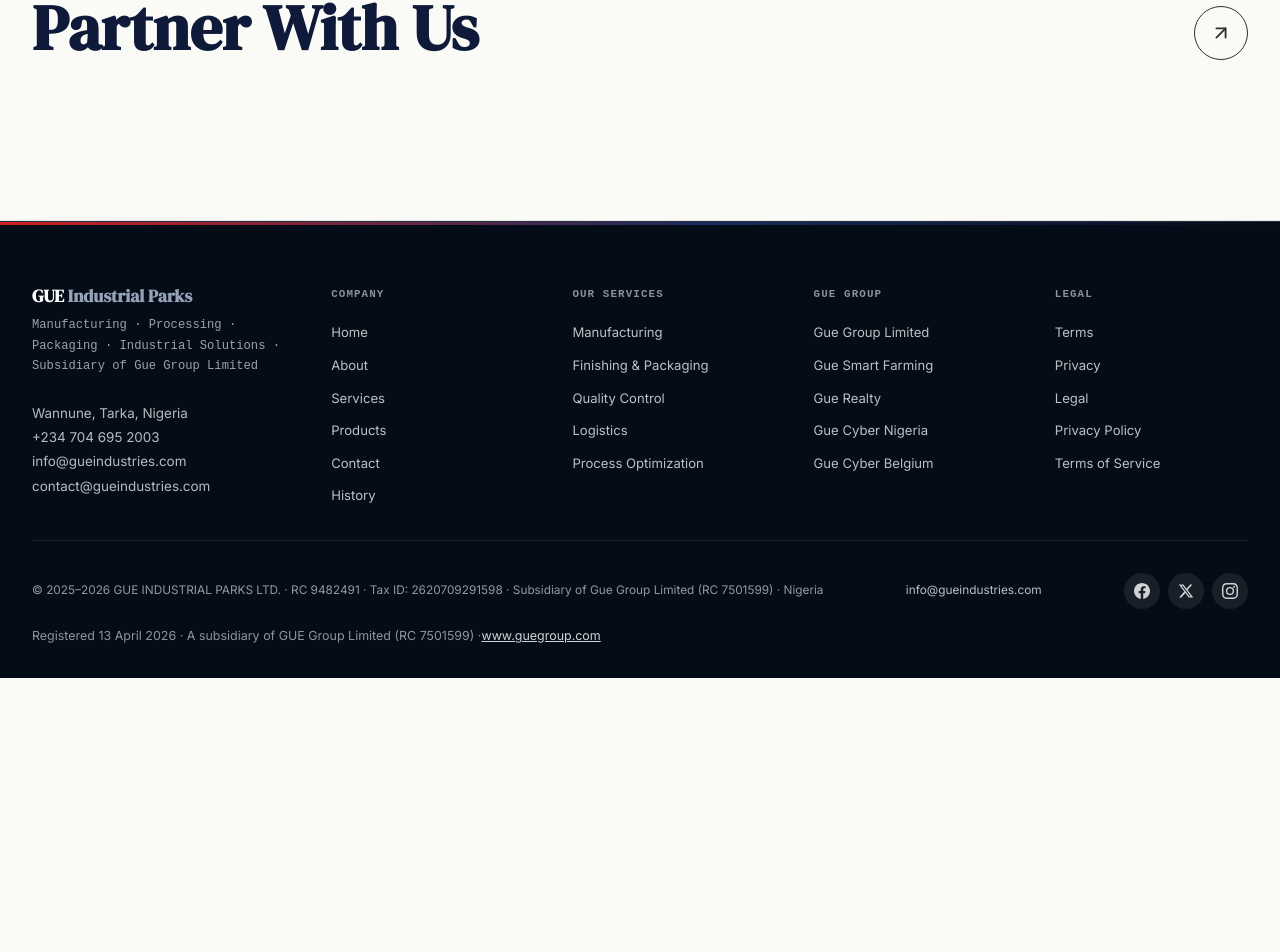
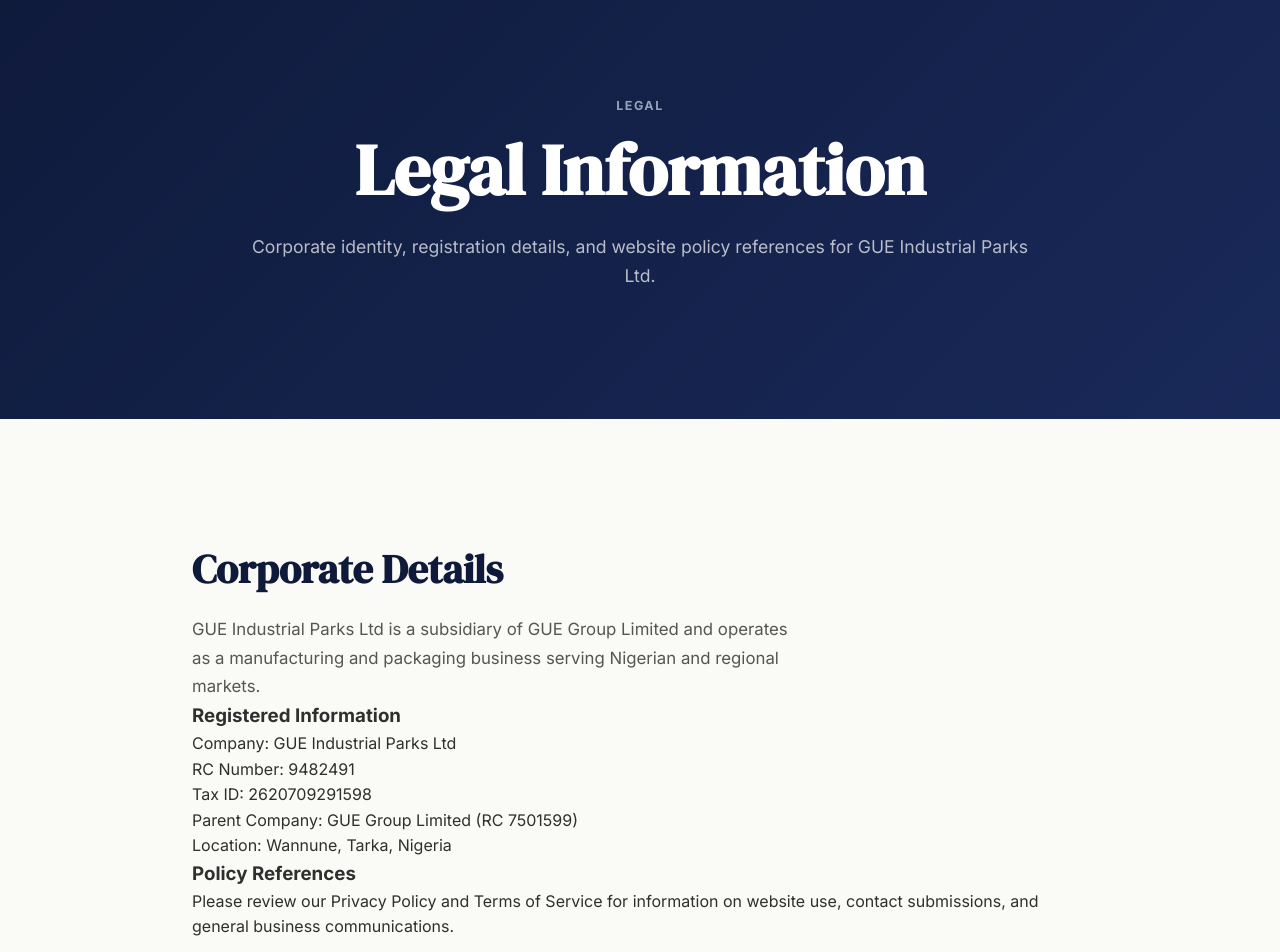
Before and after one commit to GUE-GROUP-LIMITED/gueindustries, a React (Vite) app: page /legal in a window 1280 px wide. Shown: the part 100-1052 px from the top of the page. Before the commit the page ends 800 px from the top, so only its background shows below. Built offline with nearby package versions, Linux system fonts and the light colour scheme.

Commit message:
feat: add legal pages and contact form fallback

```diff
--- a/src/App.jsx
+++ b/src/App.jsx
@@ -8,6 +8,9 @@
 import Services from './pages/Services';
 import Products from './pages/Products';
 import Contact from './pages/Contact';
+import Privacy from './pages/Privacy';
+import Terms from './pages/Terms';
+import Legal from './pages/Legal';
 
 export default function App() {
   return (
@@ -21,6 +24,9 @@
           <Route path="/services" element={<Services />} />
           <Route path="/products" element={<Products />} />
           <Route path="/contact" element={<Contact />} />
+          <Route path="/privacy" element={<Privacy />} />
+          <Route path="/terms" element={<Terms />} />
+          <Route path="/legal" element={<Legal />} />
         </Routes>
       </main>
       <Footer />
--- a/src/components/Footer.jsx
+++ b/src/components/Footer.jsx
@@ -19,11 +19,11 @@
 ];
 
 const legalLinks = [
-  { label: 'Terms', path: '/' },
-  { label: 'Privacy', path: '/' },
-  { label: 'Legal', path: '/' },
-  { label: 'Privacy Policy', path: '/' },
-  { label: 'Terms of Service', path: '/' },
+  { label: 'Terms', path: '/terms' },
+  { label: 'Privacy', path: '/privacy' },
+  { label: 'Legal', path: '/legal' },
+  { label: 'Privacy Policy', path: '/privacy' },
+  { label: 'Terms of Service', path: '/terms' },
 ];
 
 const groupLinks = [
--- a/src/pages/Contact.jsx
+++ b/src/pages/Contact.jsx
@@ -32,7 +32,19 @@
       return;
     }
 
-    setFeedback({ type: 'success', messages: ['Thank you for your message! We will get back to you soon. For immediate assistance, call +234 704 695 2003.'] });
+    const subject = encodeURIComponent(`Website enquiry: ${formData.subject}`);
+    const body = encodeURIComponent(
+      `Name: ${formData.name}\nEmail: ${formData.email}\n\nMessage:\n${formData.message}`,
+    );
+
+    window.location.href = `mailto:info@gueindustries.com?subject=${subject}&body=${body}`;
+    setFeedback({
+      type: 'success',
+      messages: [
+        'Your email app should open with a prefilled message to info@gueindustries.com.',
+        'If nothing opens, email us directly at info@gueindustries.com or call +234 704 695 2003.',
+      ],
+    });
     setFormData({ name: '', email: '', subject: '', message: '' });
     setTimeout(() => setFeedback(null), 5000);
   };
@@ -76,15 +88,11 @@
           <div className="reveal" style={{ textAlign: 'center', maxWidth: 700, margin: '0 auto var(--space-md)' }}>
             <h2 className="section-title">Contact Us</h2>
             <p style={{ fontSize: '0.92rem', letterSpacing: '0.04em', textTransform: 'uppercase', color: 'var(--color-sage)', fontWeight: 600 }}>
-              GUE INDUSTRIAL PARKS LTD. | RC Number: 9482491 | Registered May 17, 2024
+              GUE INDUSTRIAL PARKS LTD. | RC Number: 9482491 | Registered 13 April 2026
             </p>
           </div>
           <p className="section-description reveal" style={{ textAlign: 'center', margin: '0 auto var(--space-3xl)', maxWidth: 800, fontSize: '1rem' }}>
             Get in touch with GUE INDUSTRIAL PARKS LTD.! As we launch our manufacturing operations in Nigeria, we welcome inquiries about partnerships, distribution opportunities, and product information. Contact us to learn how we're building quality consumer goods for African markets.
-            {' '}GUE INDUSTRIAL PARKS LTD. is a subsidiary of GUE Group Limited, the holding company. Visit GUE Group:{' '}
-            <a href="https://www.guegroup.com/" target="_blank" rel="noopener noreferrer" style={{ textDecoration: 'underline' }}>
-              www.guegroup.com
-            </a>
           </p>
         </div>
       </section>
--- /dev/null
+++ b/src/pages/Legal.jsx
@@ -0,0 +1,55 @@
+import Seo from '../components/Seo';
+
+export default function Legal() {
+  return (
+    <div className="page-transition">
+      <Seo
+        title="Legal Information | GUE Industrial Parks Ltd"
+        description="Corporate and legal information for GUE Industrial Parks Ltd, including registration details and policy references."
+        path="/legal"
+        schema={{
+          '@context': 'https://schema.org',
+          '@type': 'WebPage',
+          name: 'Legal Information',
+          url: 'https://www.gueindustries.com/legal',
+        }}
+      />
+
+      <section className="page-hero">
+        <div className="page-hero-overlay" />
+        <div className="container">
+          <div className="page-hero-content">
+            <p className="section-label" style={{ color: 'var(--color-accent)' }}>Legal</p>
+            <h1 className="page-hero-title">Legal Information</h1>
+            <p className="page-hero-desc">
+              Corporate identity, registration details, and website policy references for GUE Industrial Parks Ltd.
+            </p>
+          </div>
+        </div>
+      </section>
+
+      <section className="section" style={{ background: 'var(--color-warm-white)' }}>
+        <div className="container container-narrow">
+          <div className="legal-content">
+            <h2 className="section-title" style={{ fontSize: 'clamp(1.8rem, 4vw, 2.5rem)' }}>Corporate Details</h2>
+            <p className="section-description">
+              GUE Industrial Parks Ltd is a subsidiary of GUE Group Limited and operates as a manufacturing and packaging business serving Nigerian and regional markets.
+            </p>
+
+            <h3 className="legal-subtitle">Registered Information</h3>
+            <p className="legal-paragraph">Company: GUE Industrial Parks Ltd</p>
+            <p className="legal-paragraph">RC Number: 9482491</p>
+            <p className="legal-paragraph">Tax ID: 2620709291598</p>
+            <p className="legal-paragraph">Parent Company: GUE Group Limited (RC 7501599)</p>
+            <p className="legal-paragraph">Location: Wannune, Tarka, Nigeria</p>
+
+            <h3 className="legal-subtitle">Policy References</h3>
+            <p className="legal-paragraph">
+              Please review our Privacy Policy and Terms of Service for information on website use, contact submissions, and general business communications.
+            </p>
+          </div>
+        </div>
+      </section>
+    </div>
+  );
+}
--- /dev/null
+++ b/src/pages/Privacy.jsx
@@ -0,0 +1,68 @@
+import Seo from '../components/Seo';
+
+export default function Privacy() {
+  return (
+    <div className="page-transition">
+      <Seo
+        title="Privacy Policy | GUE Industrial Parks Ltd"
+        description="Read the privacy policy for GUE Industrial Parks Ltd, including how contact details, enquiry information, and website data are handled."
+        path="/privacy"
+        schema={{
+          '@context': 'https://schema.org',
+          '@type': 'WebPage',
+          name: 'Privacy Policy',
+          url: 'https://www.gueindustries.com/privacy',
+        }}
+      />
+
+      <section className="page-hero">
+        <div className="page-hero-overlay" />
+        <div className="container">
+          <div className="page-hero-content">
+            <p className="section-label" style={{ color: 'var(--color-accent)' }}>Legal</p>
+            <h1 className="page-hero-title">Privacy Policy</h1>
+            <p className="page-hero-desc">
+              This page explains how GUE Industrial Parks Ltd collects, uses, and protects personal information submitted through this website.
+            </p>
+          </div>
+        </div>
+      </section>
+
+      <section className="section" style={{ background: 'var(--color-warm-white)' }}>
+        <div className="container container-narrow">
+          <div className="legal-content">
+            <h2 className="section-title" style={{ fontSize: 'clamp(1.8rem, 4vw, 2.5rem)' }}>Information We Collect</h2>
+            <p className="section-description">
+              We may collect information you provide directly, including your name, email address, phone number, subject, and message when you contact us.
+            </p>
+
+            <h3 className="legal-subtitle">How We Use Information</h3>
+            <p className="legal-paragraph">
+              We use submitted information to respond to enquiries, discuss partnerships, support business communications, and improve our website experience.
+            </p>
+
+            <h3 className="legal-subtitle">Sharing of Information</h3>
+            <p className="legal-paragraph">
+              We do not sell your personal information. Information may be shared with service providers or professional advisers only when necessary to operate the website or respond to legitimate business requests.
+            </p>
+
+            <h3 className="legal-subtitle">Data Security</h3>
+            <p className="legal-paragraph">
+              We take reasonable administrative and technical measures to protect information submitted through the site, but no internet transmission or storage method is guaranteed to be fully secure.
+            </p>
+
+            <h3 className="legal-subtitle">Your Choices</h3>
+            <p className="legal-paragraph">
+              You may contact us to request updates or corrections to information you have submitted through this website.
+            </p>
+
+            <h3 className="legal-subtitle">Contact</h3>
+            <p className="legal-paragraph">
+              Privacy enquiries can be sent to info@gueindustries.com.
+            </p>
+          </div>
+        </div>
+      </section>
+    </div>
+  );
+}
--- /dev/null
+++ b/src/pages/Terms.jsx
@@ -0,0 +1,68 @@
+import Seo from '../components/Seo';
+
+export default function Terms() {
+  return (
+    <div className="page-transition">
+      <Seo
+        title="Terms of Service | GUE Industrial Parks Ltd"
+        description="Review the terms governing the use of the GUE Industrial Parks Ltd website, content, and contact channels."
+        path="/terms"
+        schema={{
+          '@context': 'https://schema.org',
+          '@type': 'WebPage',
+          name: 'Terms of Service',
+          url: 'https://www.gueindustries.com/terms',
+        }}
+      />
+
+      <section className="page-hero">
+        <div className="page-hero-overlay" />
+        <div className="container">
+          <div className="page-hero-content">
+            <p className="section-label" style={{ color: 'var(--color-accent)' }}>Legal</p>
+            <h1 className="page-hero-title">Terms of Service</h1>
+            <p className="page-hero-desc">
+              These terms govern access to and use of the GUE Industrial Parks Ltd website and related communications.
+            </p>
+          </div>
+        </div>
+      </section>
+
+      <section className="section" style={{ background: 'var(--color-warm-white)' }}>
+        <div className="container container-narrow">
+          <div className="legal-content">
+            <h2 className="section-title" style={{ fontSize: 'clamp(1.8rem, 4vw, 2.5rem)' }}>Use of This Website</h2>
+            <p className="section-description">
+              This website is provided for general information about GUE Industrial Parks Ltd, its products, services, and contact channels.
+            </p>
+
+            <h3 className="legal-subtitle">Content Accuracy</h3>
+            <p className="legal-paragraph">
+              We aim to keep information current and accurate, but we do not guarantee that all website content will always be complete, current, or error free.
+            </p>
+
+            <h3 className="legal-subtitle">Intellectual Property</h3>
+            <p className="legal-paragraph">
+              Unless otherwise stated, website content, branding, copy, and design elements belong to GUE Industrial Parks Ltd or are used with permission.
+            </p>
+
+            <h3 className="legal-subtitle">External Links</h3>
+            <p className="legal-paragraph">
+              This website may include links to external sites. We are not responsible for the content, privacy practices, or availability of third-party websites.
+            </p>
+
+            <h3 className="legal-subtitle">Limitation of Liability</h3>
+            <p className="legal-paragraph">
+              Use of this website is at your own risk. GUE Industrial Parks Ltd will not be liable for losses resulting from reliance on website content, technical interruptions, or third-party integrations.
+            </p>
+
+            <h3 className="legal-subtitle">Changes</h3>
+            <p className="legal-paragraph">
+              We may update these terms from time to time. Continued use of the site after updates constitutes acceptance of the revised terms.
+            </p>
+          </div>
+        </div>
+      </section>
+    </div>
+  );
+}
```
